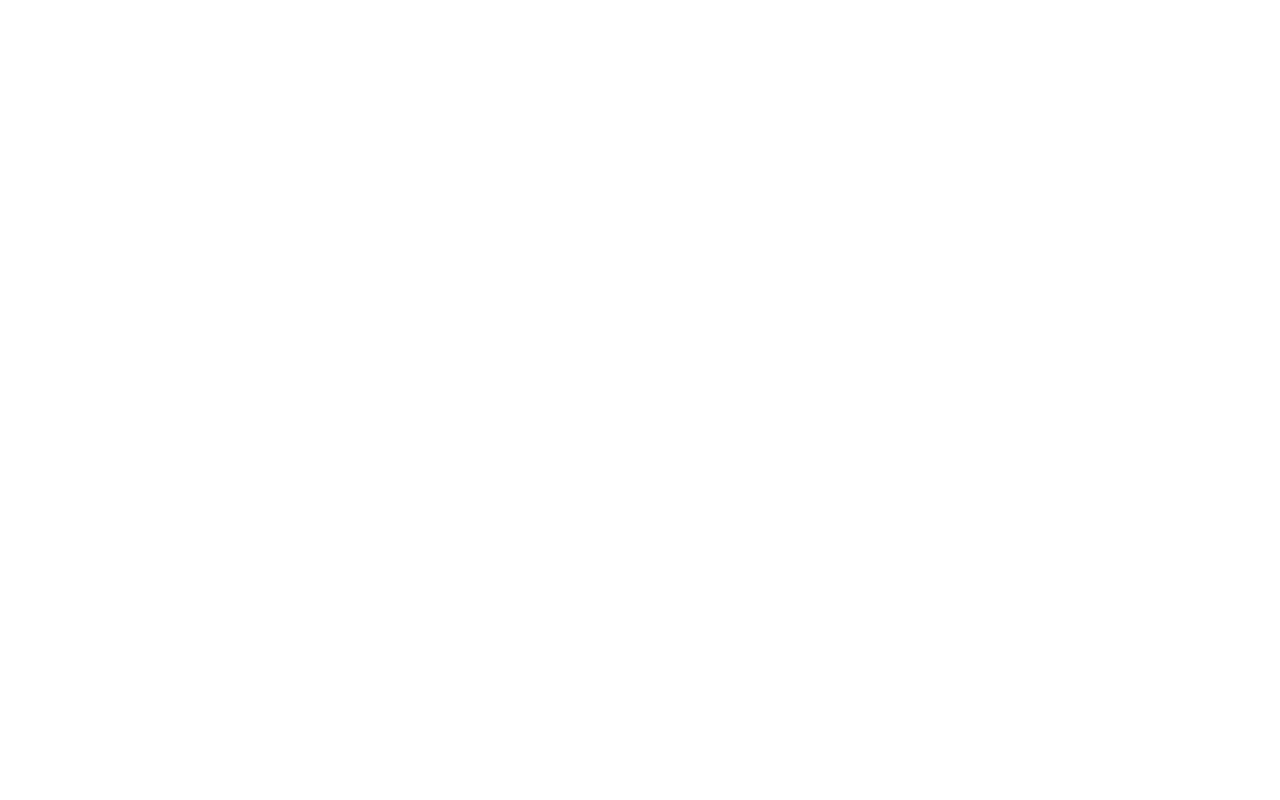
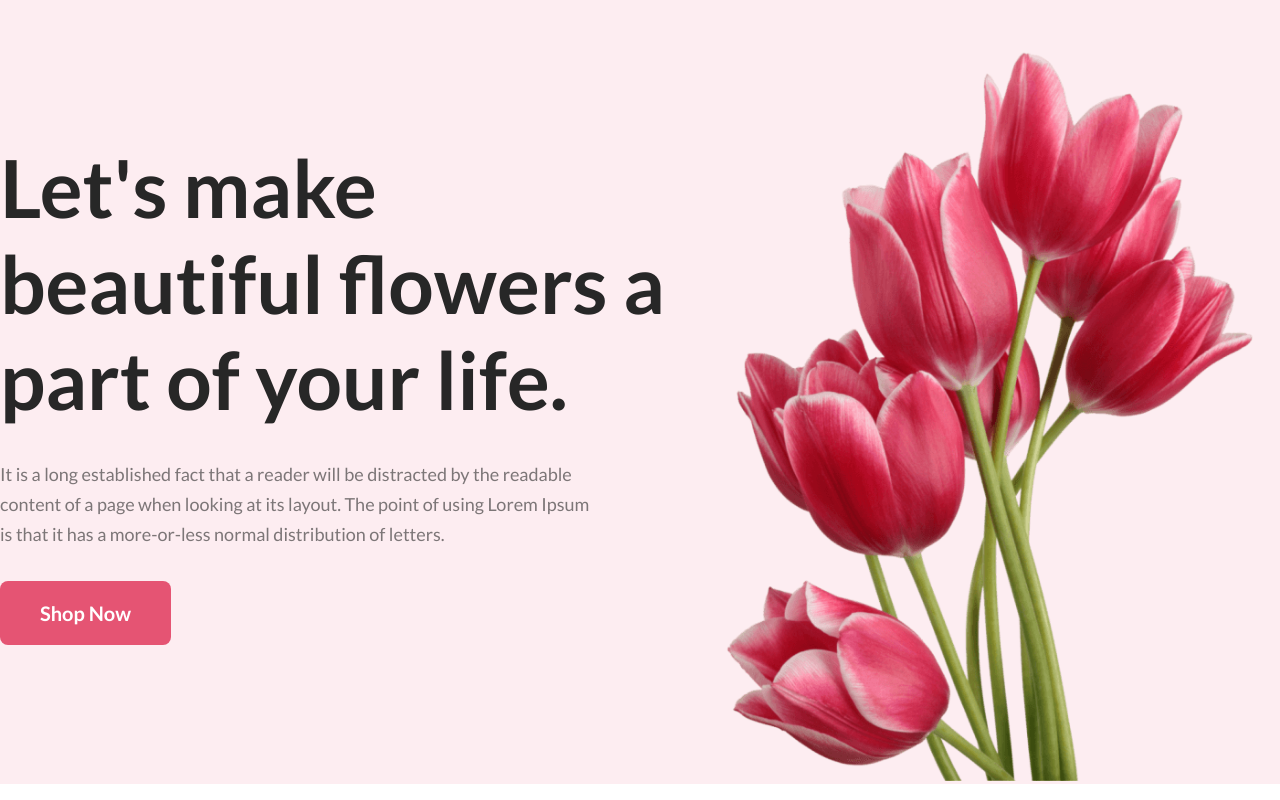
Before and after one commit to RafikulIslamHriday/flower-ass1-b8, a plain HTML site: page index.html in a window 1280 px wide. Drawn offline with Linux system fonts and the light colour scheme.

Commit message:
banner part added

```diff
--- a/index.html
+++ b/index.html
@@ -1,12 +1,43 @@
 <!DOCTYPE html>
 <html lang="en">
-<head>
-    <meta charset="UTF-8">
-    <meta name="viewport" content="width=device-width, initial-scale=1.0">
+  <head>
+    <meta charset="UTF-8" />
+    <meta name="viewport" content="width=device-width, initial-scale=1.0" />
     <title>Flower Website</title>
-    <link rel="stylesheet" href="style.css">
-</head>
-<body>
+    <!-- google fonts -->
+    <link rel="preconnect" href="https://fonts.googleapis.com" />
+    <link rel="preconnect" href="https://fonts.gstatic.com" crossorigin />
+    <link
+      href="https://fonts.googleapis.com/css2?family=Lato:wght@400;700&display=swap"
+      rel="stylesheet"
+    />
+    <!-- css link -->
+    <link rel="stylesheet" href="style.css" />
+  </head>
+  <body>
+    <header>
+      <div class="banner">
+        <div class="banner-text">
+          <h1 class="banner-title">
+            Let's make <br />
+            beautiful flowers a part of your life.
+          </h1>
+          <p class="banner-description">
+            It is a long established fact that a reader will be distracted by
+            the readable content of a page when looking at its layout. The point
+            of using Lorem Ipsum is that it has a more-or-less normal
+            distribution of letters.
+          </p>
+          <button class="btn-primary">Shop Now</button>
+        </div>
+        <div class="banner-img">
+          <img src="Flower Asset/pngwing 10.png" alt="" srcset="" />
+        </div>
+      </div>
+    </header>
 
-</body>
+    <main></main>
+
+    <footer></footer>
+  </body>
 </html>
--- a/style.css
+++ b/style.css
@@ -1,5 +1,49 @@
 /* common style */
-*{
-    margin: 0;
-    padding: 0;
+* {
+  margin: 0;
+  padding: 0;
+  font-family: "Lato", sans-serif;
 }
+
+/* header part */
+.banner {
+  background: rgba(229, 84, 115, 0.1);
+  /* height: 100vh; */
+  display: flex;
+  padding: 0 200x;
+  justify-content: space-evenly;
+  align-items: center;
+}
+.banner-text {
+  max-width: 700px;
+  text-align: left;
+}
+.banner-text h1 {
+  font-size: 80px;
+  color: #272727;
+  font-weight: 800;
+}
+.banner-text p {
+  color: rgba(39, 39, 39, 0.6);
+  max-width: 600px;
+  font-size: 18px;
+  font-weight: 400;
+  line-height: 30px;
+  padding: 32px 0;
+}
+.banner-img {
+  width: 630px;
+  padding-top: 50px;
+}
+.banner-img img {
+  width: 100%;
+}
+.btn-primary {
+  border-radius: 8px;
+  background: #e55473;
+  font-size: 20px;
+  font-weight: 700;
+  color: #fff;
+  padding: 20px 40px;
+  border: none;
+}
```
